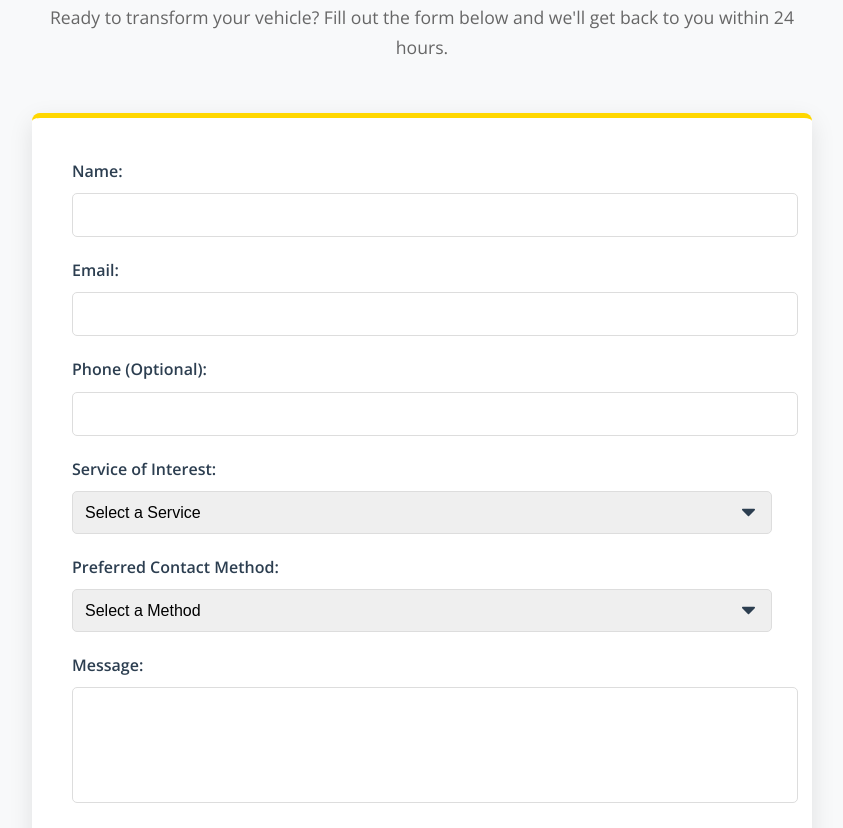
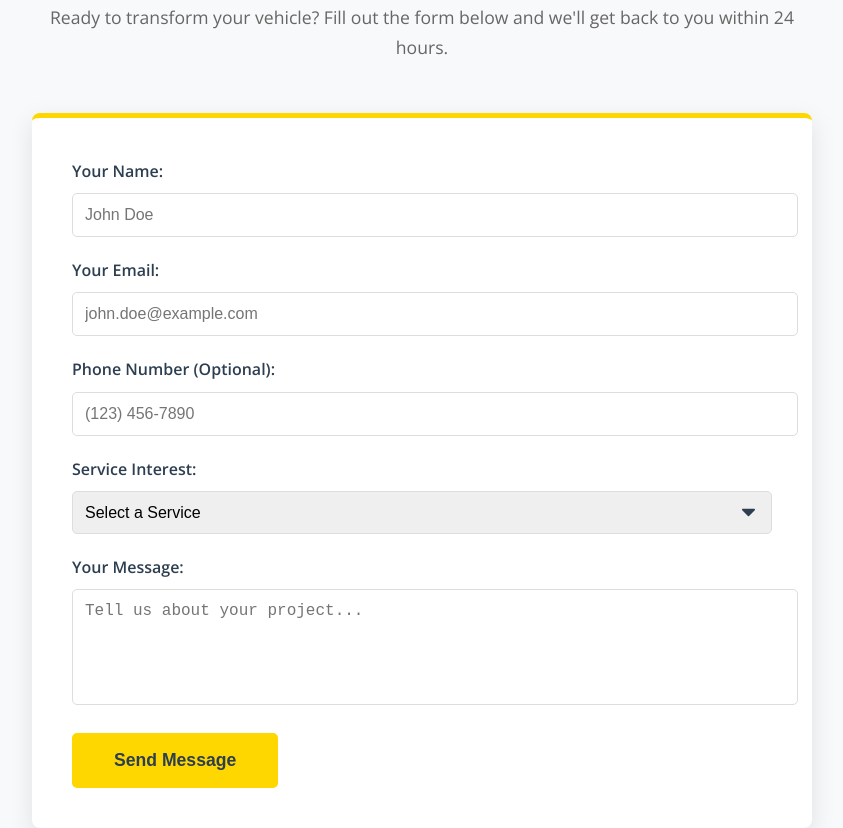
Before and after one commit to alex-rwe9y7f/YJI, a website: page index.html in a window 1280 px wide. Shown: the part 3489-4317 px from the top of the page, without its empty margins (218-1061 px from the left). Drawn offline with nearby package versions, Linux system fonts and the light colour scheme.

Commit message:
update form to fix form

```diff
--- a/index.html
+++ b/index.html
@@ -114,40 +114,41 @@
         <div class="container">
             <h2>Get Your Free Quote</h2>
             <p class="section-description">Ready to transform your vehicle? Fill out the form below and we'll get back to you within 24 hours.</p>
-            <form id="contact-form" class="contact-form" action="/thank-you.html" method="POST">
+            <form class="contact-form" id="contactForm" name="contact" method="POST" data-netlify="true" action="/thank-you.html">
+                <!-- Subject override -->
+                <input type="hidden" id="email-subject" name="subject"
+                       data-remove-prefix
+                       value="Service Request: from website" />
+
+                <!-- User fields -->
                 <div class="form-group">
-                    <label for="name">Name:</label>
-                    <input type="text" id="name" name="name" required>
+                    <label for="name">Your Name:</label>
+                    <input type="text" id="name" name="name" required aria-required="true" placeholder="John Doe">
+                    <div class="error-message" id="name-error"></div>
                 </div>
                 <div class="form-group">
-                    <label for="email">Email:</label>
-                    <input type="email" id="email" name="email" required>
+                    <label for="email">Your Email:</label>
+                    <input type="email" id="email" name="email" required aria-required="true" placeholder="john.doe@example.com">
+                    <div class="error-message" id="email-error"></div>
                 </div>
                 <div class="form-group">
-                    <label for="phone">Phone (Optional):</label>
-                    <input type="tel" id="phone" name="phone" inputmode="numeric" pattern="[0-9]*">
+                    <label for="phone">Phone Number (Optional):</label>
+                    <input type="tel" id="phone" name="phone" placeholder="(123) 456-7890">
                 </div>
                 <div class="form-group">
-                    <label for="service-type">Service of Interest:</label>
-                    <select id="service-type" name="service-type" required>
+                    <label for="service-interest">Service Interest:</label>
+                    <select id="service-interest" name="service-interest">
                         <option value="">Select a Service</option>
-                        <option value="Interior">Interior Customization</option>
-                        <option value="Bedliner">Premium Bedliners</option>
-                        <option value="Body">Flawless Body Work</option>
+                        <option value="interior">Interior Customization</option>
+                        <option value="bedliner">Premium Bedliners</option>
+                        <option value="body-work">Flawless Body Work</option>
+                        <option value="other">Other</option>
                     </select>
                 </div>
                 <div class="form-group">
-                    <label for="contact-method">Preferred Contact Method:</label>
-                    <select id="contact-method" name="contact-method" required>
-                        <option value="">Select a Method</option>
-                        <option value="Email">Email</option>
-                        <option value="Phone">Phone Call</option>
-                        <option value="Text">Text Message</option>
-                    </select>
-                </div>
-                <div class="form-group">
-                    <label for="message">Message:</label>
-                    <textarea id="message" name="message" rows="5" required></textarea>
+                    <label for="message">Your Message:</label>
+                    <textarea id="message" name="message" rows="5" required aria-required="true" placeholder="Tell us about your project..."></textarea>
+                    <div class="error-message" id="message-error"></div>
                 </div>
                 <button type="submit" class="btn btn-primary btn-submit">Send Message</button>
             </form>
```
